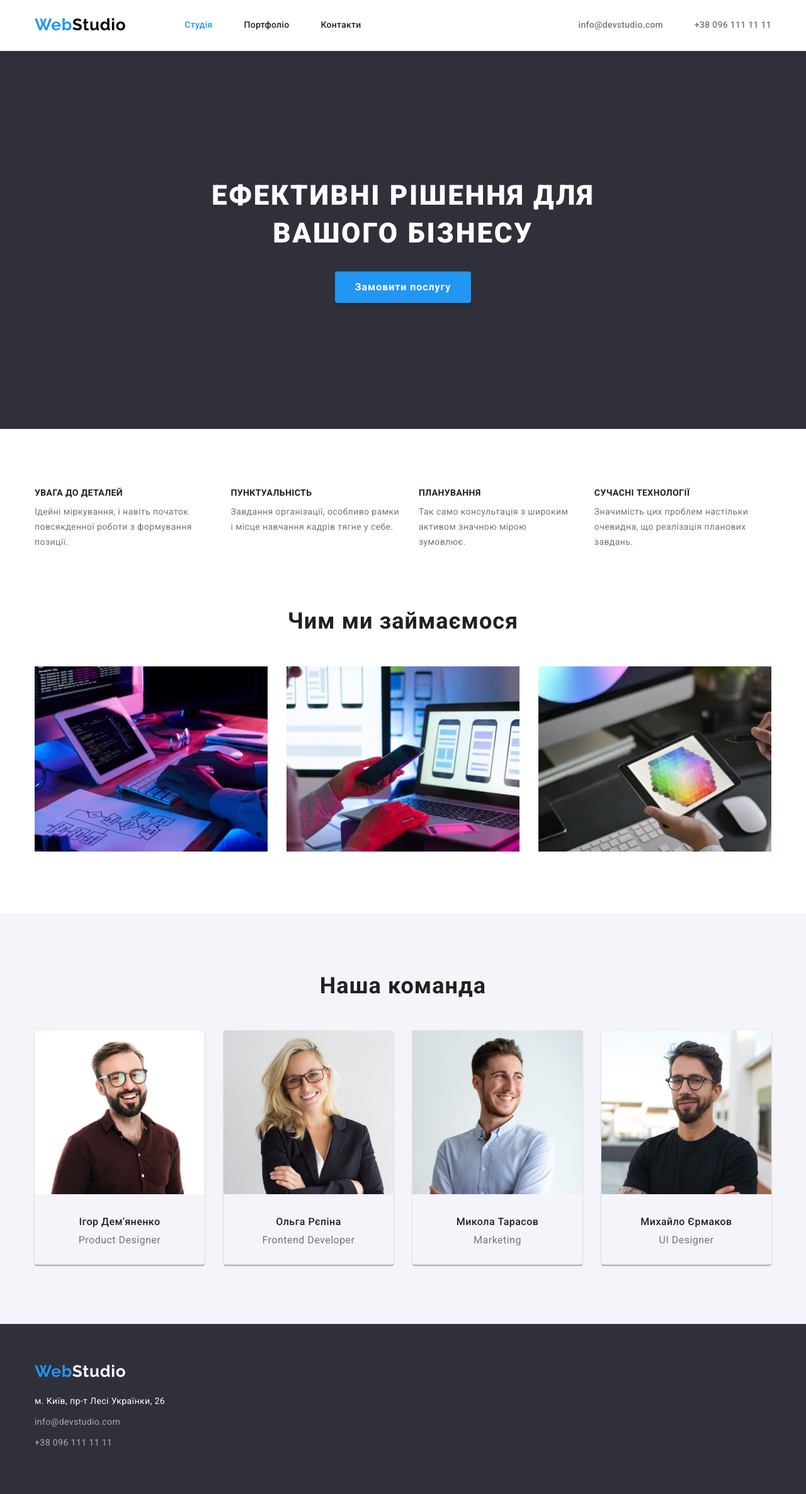
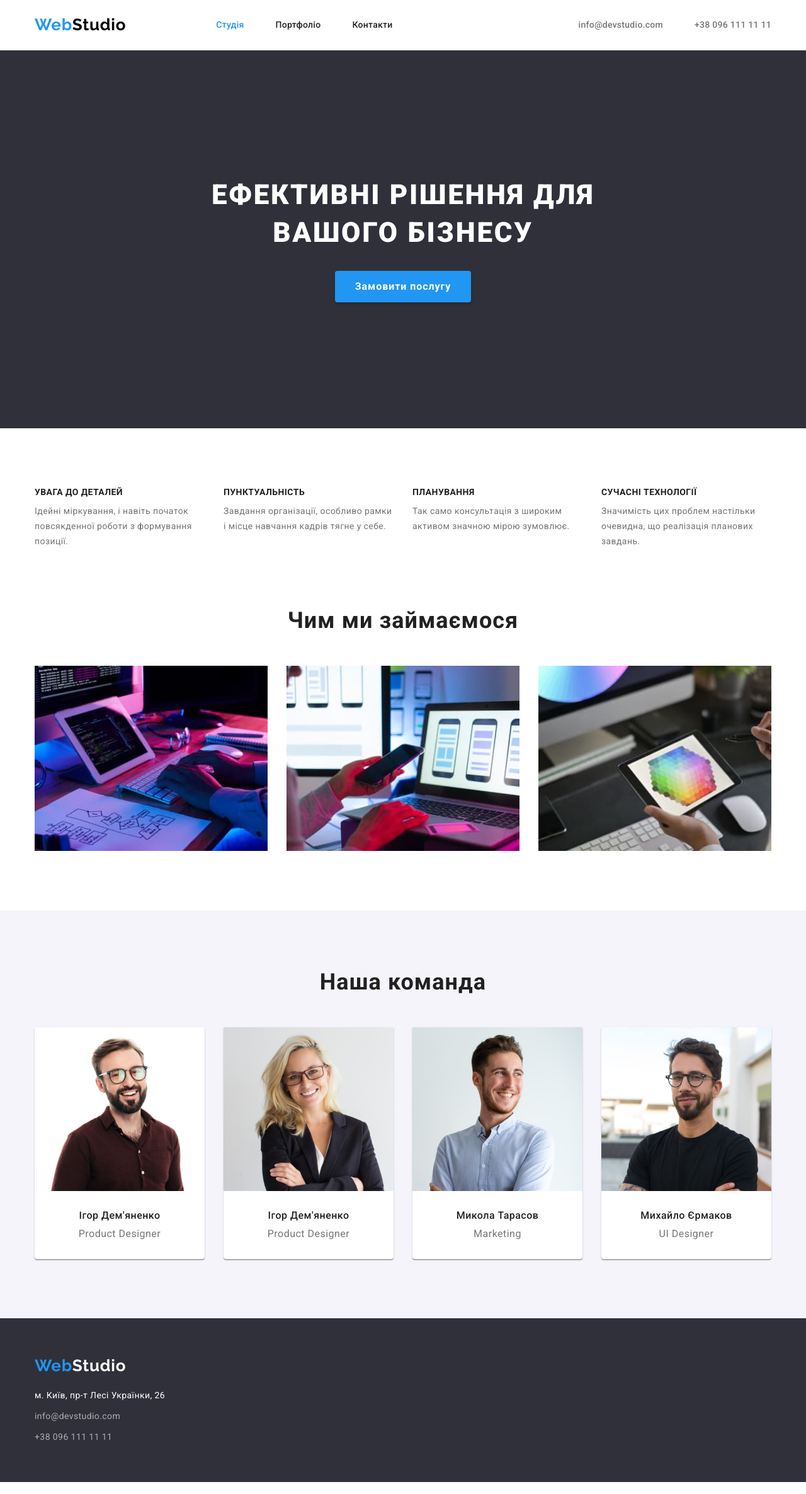
Before and after one commit to leonbahley/goit-markup-hw-03, a plain HTML site: page index.html in a window 1280 px wide. Shown: the whole page at 63% size. Drawn offline with nearby package versions, Linux system fonts and the light colour scheme.

Commit message:
edit-hw3

```diff
--- a/css/main.css
+++ b/css/styles.css
@@ -35,7 +35,7 @@ body {
   color: var(--white-color);
 }
 /* Nav */
-.main-nav-link {
+.nav-link {
   color: var(--black-color);
   font-weight: 500;
   font-size: 14px;
@@ -47,8 +47,8 @@ body {
 .portfolio-link-active {
   color: var(--accent-color);
 }
-.e-mail-header,
-.tel-header {
+.e-mail,
+.tel {
   color: var(--main-color);
   font-weight: 500;
   font-size: 14px;
@@ -56,20 +56,16 @@ body {
   letter-spacing: 0.02em;
   text-decoration: none;
 }
-.main-nav-link:focus,
-.main-nav-link:hover,
-.e-mail-header:focus,
-.e-mail-header:hover,
-.tel-header:focus,
-.tel-header:hover {
+.nav-link:focus,
+.nav-link:hover,
+.e-mail:focus,
+.e-mail:hover,
+.tel:focus,
+.tel:hover {
   color: var(--accent-color);
 }
-
 /* Hero block */
-.hero-block {
-  background-color: var(--hero-block-bkg);
-}
-.hero-block-main-header {
+.hero-title {
   color: var(--white-color);
   font-weight: 900;
   font-size: 44px;
@@ -78,10 +74,10 @@ body {
   text-align: center;
   letter-spacing: 0.06em;
   text-transform: uppercase;
-  padding-top: 200px;
-  padding-left: 252px;
-  padding-right: 252px;
   margin-bottom: 30px;
+  width: 696px;
+  margin-left: auto;
+  margin-right: auto;
 }
 .order-button {
   background-color: var(--accent-color);
@@ -89,7 +85,6 @@ body {
   font-weight: 700;
   font-size: 16px;
   line-height: 1.88;
-
   cursor: pointer;
   text-align: center;
   letter-spacing: 0.06em;
@@ -98,7 +93,7 @@ body {
   border-radius: 4px;
   box-shadow: 0px 4px 4px rgba(0, 0, 0, 0.15);
 }
-.features-secondary-header {
+.features-title {
   color: var(--black-color);
   font-weight: 700;
   font-size: 14px;
@@ -114,8 +109,7 @@ body {
   /* or 171% */
   letter-spacing: 0.03em;
 }
-
-.specialties-main-header {
+.specialties-title {
   color: var(--black-color);
   font-weight: 700;
   font-size: 36px;
@@ -125,10 +119,10 @@ body {
   margin-bottom: 50px;
 }
 /* Team */
-.team {
+.team.section {
   background-color: var(--button-bkg);
 }
-.team-main-header {
+.team-title {
   color: var(--black-color);
   font-weight: 700;
   font-size: 36px;
@@ -142,38 +136,31 @@ body {
   font-weight: 500;
   font-size: 16px;
   line-height: 1.18;
-
   text-align: center;
   letter-spacing: 0.03em;
-  margin-top: 30px;
   margin-bottom: 10px;
 }
 .member-work {
   color: var(--main-color);
   font-size: 16px;
   line-height: 1.18;
-
   text-align: center;
   letter-spacing: 0.03em;
-  padding-bottom: 30px;
 }
-
 /* Footer */
 .page-footer {
   background-color: var(--hero-block-bkg);
+  padding: 60px 0;
 }
-.street-name {
+.street {
   color: var(--white-color);
-  font-style: normal;
   font-size: 14px;
   line-height: 1.71;
   /* or 171% */
   letter-spacing: 0.03em;
   text-decoration: none;
 }
-.e-mail-footer,
-.tel-footer {
-  font-style: normal;
+.footer-contact {
   color: var(--greyish-white);
   font-size: 14px;
   line-height: 1.71;
@@ -181,13 +168,12 @@ body {
   letter-spacing: 0.03em;
   text-decoration: none;
 }
-.e-mail-footer:hover,
-.e-mail-footer:focus,
+.footer-contact:hover,
+.footer-contact:focus,
 .tel-footer:hover,
 .tel-footer:focus {
   color: var(--accent-color);
 }
-
 /* Portfolio */
 .portfolio-button {
   cursor: pointer;
@@ -210,13 +196,11 @@ body {
 }
 .project-title {
   color: var(--black-color);
-
   font-weight: 700;
   font-size: 18px;
   line-height: 2;
   /* identical to box height, or 200% */
   letter-spacing: 0.06em;
-
   margin-bottom: 4px;
 }
 .project-descr {
@@ -254,107 +238,97 @@ ul {
   margin-left: auto;
   margin-right: auto;
 }
-.order-button-container {
-  text-align: center;
-  padding-bottom: 200px;
-}
-.hero-block.section {
-  padding-top: 0;
-  padding-bottom: 0;
-}
 .specialties.section {
   padding-top: 0;
 }
 .main-nav {
   display: flex;
 }
-.contact-info-header {
+.contact-info {
   display: flex;
 }
-nav {
+.nav {
   display: flex;
   align-items: center;
 }
-.header-container {
+.header-wrapper {
   display: flex;
   justify-content: space-between;
   align-items: center;
+}
+.header {
+  border-bottom: 1px solid #ececec;
   padding-top: 24px;
-  padding-bottom: 25px;
+  padding-bottom: 24px;
 }
-.main-nav li + li {
+.nav-item {
   margin-left: 50px;
 }
-.contact-info-header li + li {
+.contact-item {
   margin-left: 50px;
 }
-.container-features {
+.features-wrapper {
   display: flex;
 }
-.container-features li + li {
+.feature-item + .feature-item {
   margin-left: 30px;
 }
-.specialties-container {
+.feature-item {
+  width: 270px;
+}
+.specialties-wrapper {
   display: flex;
 }
-.specialties-container li + li {
+.spec-item + .spec-item {
   margin-left: 30px;
 }
-.team-container {
+.list.team {
   display: flex;
 }
-.team-container li + li {
+.member + .member {
   margin-left: 30px;
 }
-.team-container li {
+.member {
   box-shadow: 0px 1px 3px rgba(0, 0, 0, 0.12), 0px 1px 1px rgba(0, 0, 0, 0.14),
     0px 2px 1px rgba(0, 0, 0, 0.2);
   border-radius: 0px 0px 4px 4px;
+  background-color: var(--white-color);
 }
-.logo-footer {
-  padding-top: 60px;
-  margin-bottom: 20px;
-
-}
-.logo-footer a {
-  margin-right: 0;
-}
-.contact-info-footer li:not(last-child) {
+.contact {
   margin-bottom: 9px;
-}
-.contact-info-footer {
-  padding-bottom: 60px;
 }
 .portfolio-buttons {
   display: flex;
   justify-content: center;
   margin-bottom: 50px;
-}
-.portfolio-buttons li + li {
-  margin-left: 30px;
+  gap: 8px;
 }
 .project-list {
   display: flex;
   flex-wrap: wrap;
   gap: 30px;
 }
-
-header {
-  border-bottom: 1px solid #ececec;
-}
-
 .bordered-portfolio-part {
   border-left: 1px solid #eeeeee;
   border-bottom: 1px solid #eeeeee;
   border-right: 1px solid #eeeeee;
   padding: 20px 24px;
 }
-.project-list img {
+img {
   display: block;
 }
-.features-main-header {
-  display: none;
+.hero {
+  padding-top: 200px;
+  padding-bottom: 200px;
+  background-color: var(--hero-block-bkg);
 }
-.portfolio-main-header {
-  display: none;
+.hero-wrapper {
+  text-align: center;
 }
+.team-wrapper {
+  padding: 30px 10px;
+}
+.footer-address {
+  font-style: normal;
+  margin-top: 20px;
+}
--- a/index.html
+++ b/index.html
@@ -13,69 +13,65 @@
     />
     <link
       rel="stylesheet"
-      href="https://cdnjs.cloudflare.com/ajax/libs/modern-normalize/1.1.0/modern-normalize.min.css
-
-
-
-"
+      href="https://cdnjs.cloudflare.com/ajax/libs/modern-normalize/1.1.0/modern-normalize.min.css"
     />
-    <link rel="stylesheet" href="css/main.css" />
+    <link rel="stylesheet" href="css/styles.css" />
   </head>
   <body>
     <!-- Header -->
-    <header>
-      <div class="container header-container">
-        <nav>
+    <header class="header">
+      <div class="container header-wrapper">
+        <nav class="nav">
           <a href="index.html" class="logo">Web<span class="black-logo-part">Studio</span></a>
           <ul class="main-nav list">
-            <li><a class="main-nav-link studio-link-active" href="index.html">Студія</a></li>
-            <li><a class="main-nav-link" href="portfolio.html">Портфоліо</a></li>
-            <li><a class="main-nav-link" href="">Контакти</a></li>
+            <li class="nav-item">
+              <a class="nav-link studio-link-active" href="index.html">Студія</a>
+            </li>
+            <li class="nav-item"><a class="nav-link" href="portfolio.html">Портфоліо</a></li>
+            <li class="nav-item"><a class="nav-link" href="">Контакти</a></li>
           </ul>
         </nav>
-        <ul class="contact-info-header list">
+        <ul class="contact-info list">
           <li>
-            <a class="e-mail-header" href="mailto:info@devstudio.com">info@devstudio.com</a>
+            <a class="e-mail" href="mailto:info@devstudio.com">info@devstudio.com</a>
           </li>
-          <li>
-            <a class="tel-header" href="tel:+380961111111">+38 096 111 11 11</a>
+          <li class="contact-item">
+            <a class="tel" href="tel:+380961111111">+38 096 111 11 11</a>
           </li>
         </ul>
       </div>
     </header>
     <main>
       <!-- Hero block -->
-      <section class="hero-block section">
-        <div class="container">
-          <h1 class="hero-block-main-header">Ефективні рішення для вашого бізнесу</h1>
-          <div class="order-button-container">
+      <section class="hero section">
+        <div class="container hero-wrapper">
+          <h1 class="hero-title">Ефективні рішення для вашого бізнесу</h1>
           <button class="order-button" type="button">Замовити послугу</button>
-          </div>
         </div>
       </section>
       <!-- Our features -->
       <section class="features section">
-        <h2 class="features-main-header">Наші риси</h2>
         <div class="container">
-          <ul class="list container-features">
-            <li>
-              <h3 class="features-secondary-header">УВАГА ДО ДЕТАЛЕЙ</h3>
+          <h2 hidden>Наші риси</h2>
+          <ul class="list features-wrapper">
+            <li class="feature-item">
+              <h3 class="features-title">УВАГА ДО ДЕТАЛЕЙ</h3>
               <p class="feature">
                 Ідейні міркування, і навіть початок повсякденної роботи з формування позиції.
               </p>
             </li>
-            <li>
-              <h3 class="features-secondary-header">ПУНКТУАЛЬНІСТЬ</h3>
+            <li class="feature-item">
+              <h3 class="features-title">ПУНКТУАЛЬНІСТЬ</h3>
               <p class="feature">
                 Завдання організації, особливо рамки і місце навчання кадрів тягне у себе.
               </p>
             </li>
-            <li>
-              <h3 class="features-secondary-header">ПЛАНУВАННЯ</h3>
+            <li class="feature-item">
+              <h3 class="features-title">ПЛАНУВАННЯ</h3>
               <p class="feature">Так само консультація з широким активом значною мірою зумовлює.</p>
             </li>
-            <li>
-              <h3 class="features-secondary-header">СУЧАСНІ ТЕХНОЛОГІЇ</h3>
+            <li class="feature-item">
+              <h3 class="features-title">СУЧАСНІ ТЕХНОЛОГІЇ</h3>
               <p class="feature">
                 Значимість цих проблем настільки очевидна, що реалізація планових завдань.
               </p>
@@ -86,15 +82,15 @@
       <!-- What we do -->
       <section class="specialties section">
         <div class="container">
-          <h2 class="specialties-main-header">Чим ми займаємося</h2>
-          <ul class="list specialties-container">
-            <li>
+          <h2 class="specialties-title">Чим ми займаємося</h2>
+          <ul class="list specialties-wrapper">
+            <li class="spec-item">
               <img src="images/img.jpg" alt="Людина працює за компʼютером" width="370" />
             </li>
-            <li>
+            <li class="spec-item">
               <img src="images/img-2.jpg" alt="Людина працює за ноут-буком" width="370" />
             </li>
-            <li>
+            <li class="spec-item">
               <img src="images/img-3.jpg" alt="Людина працює із планшетом" width="370" />
             </li>
           </ul>
@@ -103,27 +99,35 @@
       <!-- Our team -->
       <section class="team section">
         <div class="container">
-          <h2 class="team-main-header">Наша команда</h2>
-          <ul class="list team-container">
-            <li>
+          <h2 class="team-title">Наша команда</h2>
+          <ul class="list team">
+            <li class="member">
               <img src="images/member1.jpg" alt="Перший учасник" width="270" />
+              <div class="team-wrapper">
                 <h3 class="member-name">Ігор Дем'яненко</h3>
                 <p class="member-work">Product Designer</p>
+              </div>
             </li>
-            <li>
+            <li class="member">
               <img src="images/member2.jpg" alt="Другий учасник" width="270" />
-              <h3 class="member-name">Ольга Рєпіна</h3>
-              <p class="member-work">Frontend Developer</p>
+              <div class="team-wrapper">
+                <h3 class="member-name">Ігор Дем'яненко</h3>
+                <p class="member-work">Product Designer</p>
+              </div>
             </li>
-            <li>
+            <li class="member">
               <img src="images/member3.jpg" alt="Третій учасник" width="270" />
+              <div class="team-wrapper">
                 <h3 class="member-name">Микола Тарасов</h3>
                 <p class="member-work">Marketing</p>
+              </div>
             </li>
-            <li>
+            <li class="member">
               <img src="images/member4.jpg" alt="Четвертий учасник" width="270" />
+              <div class="team-wrapper">
                 <h3 class="member-name">Михайло Єрмаков</h3>
                 <p class="member-work">UI Designer</p>
+              </div>
             </li>
           </ul>
         </div>
@@ -132,26 +136,24 @@
     <!-- Footer -->
     <footer class="page-footer">
       <div class="container">
-        <div class="logo-footer">
-        <a href="index.html" class="logo "
+        <a href="index.html" class="logo logo-footer"
           >Web<span class="white-logo-part">Studio</span></a
         >
-        </div>
-        <address>
-          <ul class="contact-info-footer list">
-            <li>
+        <address class="footer-address">
+          <ul class="list">
+            <li class="contact">
               <a
-                class="street-name"
+                class="street"
                 href="https://goo.gl/maps/KnLdwV8JPAcNRsJJ8"
                 target="_blank"
                 rel="noopener noreferrer"
                 >м. Київ, пр-т Лесі Українки, 26</a
               >
             </li>
-            <li>
-              <a class="e-mail-footer" href="mailto:info@devstudio.com">info@devstudio.com</a>
+            <li class="contact">
+              <a class="footer-contact" href="mailto:info@devstudio.com">info@devstudio.com</a>
             </li>
-            <li><a class="tel-footer" href="tel:+380961111111">+38 096 111 11 11</a></li>
+            <li><a class="footer-contact" href="tel:+380961111111">+38 096 111 11 11</a></li>
           </ul>
         </address>
       </div>
```
Also changed, not shown: portfolio.html (+21 -27 lines). Lines whose indentation alone changed are shown as unchanged.
